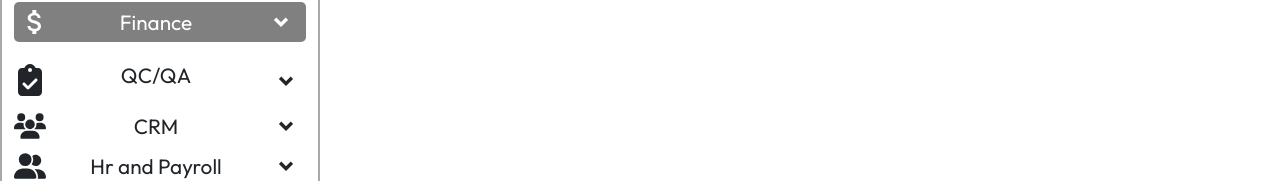
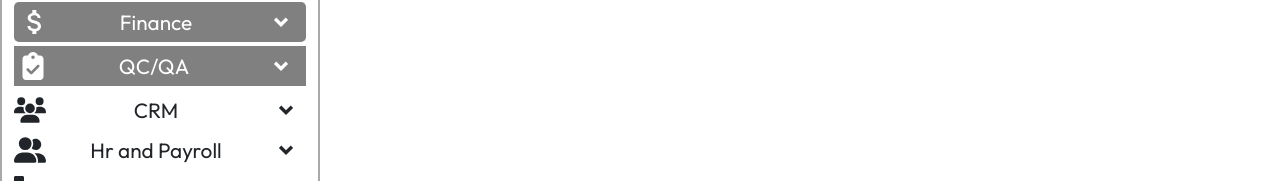
Before and after one commit to jollyvivek/ERP-PROJECT, a React (Vite) app: page /role in a window 1280 px wide. Shown: the part 319-500 px from the top of the page. Built offline with nearby package versions, Linux system fonts and the light colour scheme; no server answers.

Commit message:
Add changes in Quality

```diff
--- a/src/Components/SidebarMenu/Quality.jsx
+++ b/src/Components/SidebarMenu/Quality.jsx
@@ -26,8 +26,8 @@ const Quality = () => {
 
   return (
     <div className="quality">
-      <div className="flex">
-        <span className="icon fs-2">
+      <div className="quality-title flex mb-1">
+        <span className="icon fs-3">
           <FaClipboardCheck />
         </span>
         <span className="title">QC/QA</span>
@@ -51,7 +51,6 @@ const Quality = () => {
                 <li className="title">Plating Master</li>
               </ul>
               ):null}
-
 
               <li className="title">ISO Document</li>
               <li className="title">Pending QC</li>
--- a/src/Styles/SidebarCommon.css
+++ b/src/Styles/SidebarCommon.css
@@ -6,6 +6,16 @@
 
 .lineHeight {
   line-height: 0;
+}
+
+.navlink{
+  text-decoration: none;
+  color: black;
+}
+
+.navlink.active{
+  background: lightgray;
+ border-radius: 5px;
 }
 
 .title {
@@ -173,6 +183,19 @@ ul li{
 }
 
 /* quality */
+
+
+.quality-title{
+  line-height: 0;
+  padding-inline: 5px;
+  background: gray;
+  color: white;
+}
+
+.quality-items li{
+padding-block: 5px;
+}
+
 .quality .title {
   font-size: 1.3em;
 }
```
